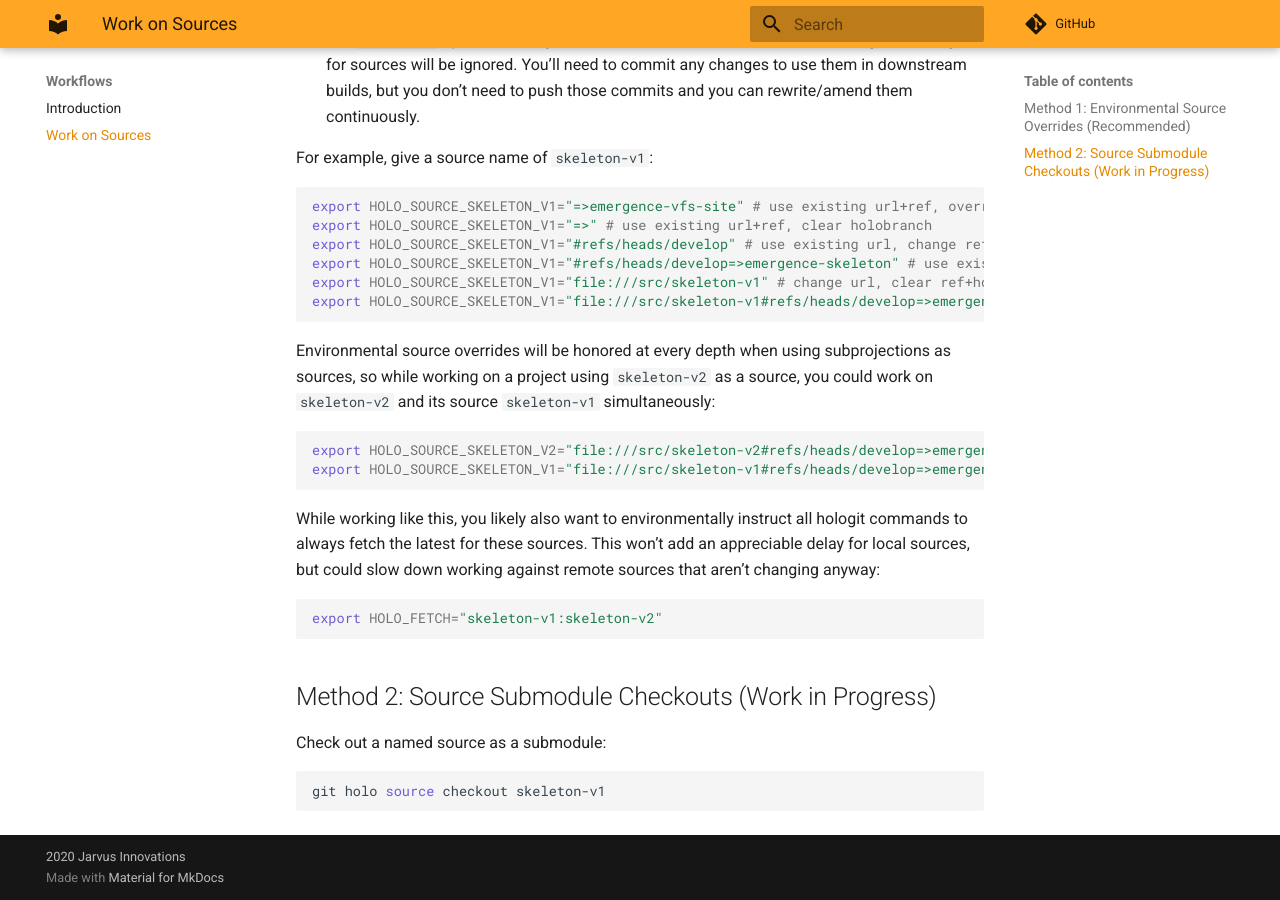
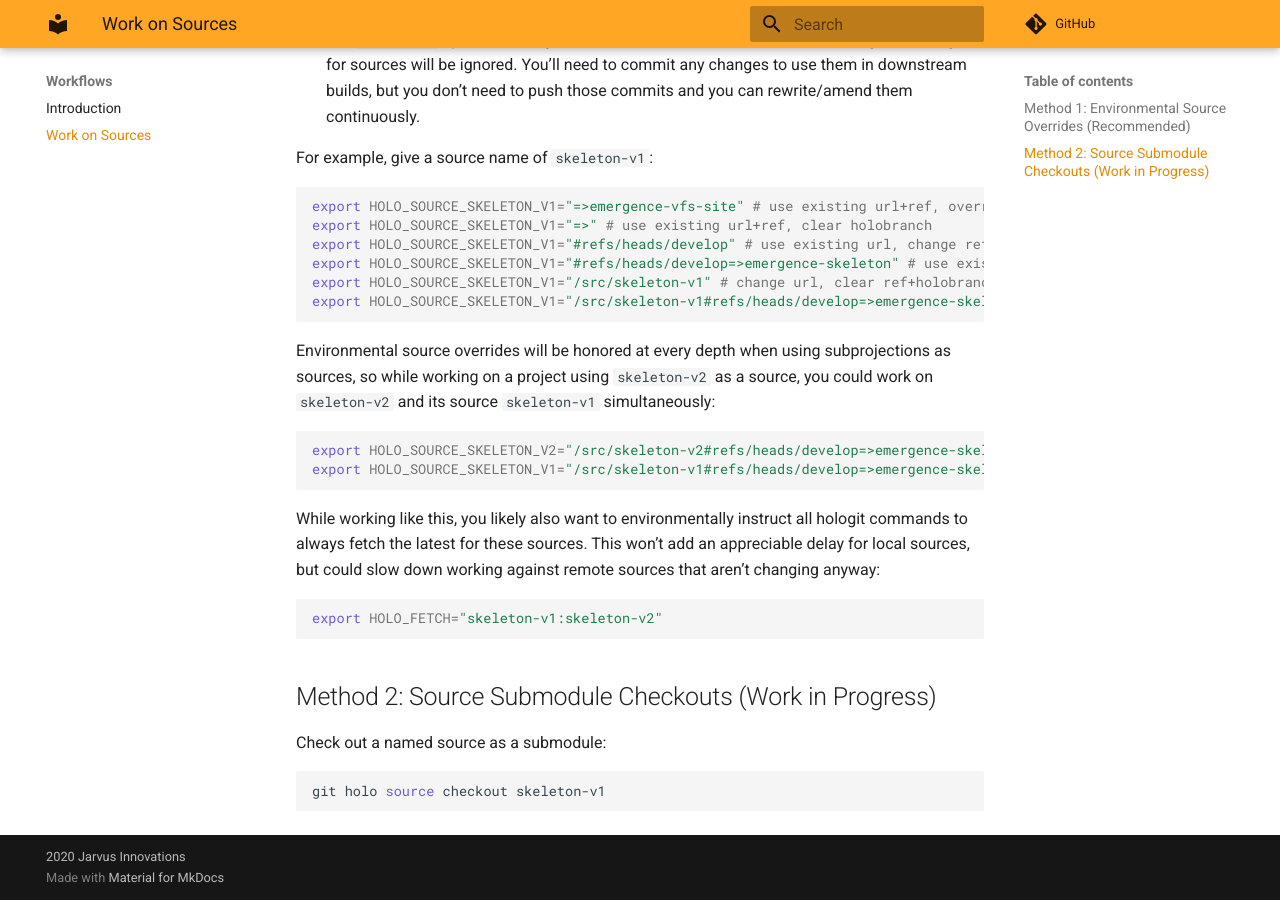
Before and after one commit to JarvusInnovations/hologit, an MkDocs documentation site: the page built from docs/workflows/work-on-sources.md, in a window 1280 px wide and 900 px high, scrolled down 727 px. Built offline with MkDocs 1.6.1 and Material for MkDocs 9.7.7, drawn with Linux system fonts in a browser that asks for light colours; nearby versions of some CDN libraries; comment, search, counter and statistics services are not loaded.

Commit message:
Revert "fix(docs): update syntax for local repositories"
This reverts commit 6de7c4adc54b1a1eedb813a3d00dbb6e897ae64c.

````diff
--- a/docs/workflows/work-on-sources.md
+++ b/docs/workflows/work-on-sources.md
@@ -26,15 +26,15 @@ export HOLO_SOURCE_SKELETON_V1="=>emergence-vfs-site" # use existing url+ref, ov
 export HOLO_SOURCE_SKELETON_V1="=>" # use existing url+ref, clear holobranch
 export HOLO_SOURCE_SKELETON_V1="#refs/heads/develop" # use existing url, change ref, clear holobranch
 export HOLO_SOURCE_SKELETON_V1="#refs/heads/develop=>emergence-skeleton" # use existing url, change ref, keep holobranch
-export HOLO_SOURCE_SKELETON_V1="file:///src/skeleton-v1" # change url, clear ref+holobranch
-export HOLO_SOURCE_SKELETON_V1="file:///src/skeleton-v1#refs/heads/develop=>emergence-skeleton" # change url+ref, keep holobranch
+export HOLO_SOURCE_SKELETON_V1="/src/skeleton-v1" # change url, clear ref+holobranch
+export HOLO_SOURCE_SKELETON_V1="/src/skeleton-v1#refs/heads/develop=>emergence-skeleton" # change url+ref, keep holobranch
 ```
 
 Environmental source overrides will be honored at every depth when using subprojections as sources, so while working on a project using `skeleton-v2` as a source, you could work on `skeleton-v2` and its source `skeleton-v1` simultaneously:
 
 ```bash
-export HOLO_SOURCE_SKELETON_V2="file:///src/skeleton-v2#refs/heads/develop=>emergence-skeleton"
-export HOLO_SOURCE_SKELETON_V1="file:///src/skeleton-v1#refs/heads/develop=>emergence-skeleton"
+export HOLO_SOURCE_SKELETON_V2="/src/skeleton-v2#refs/heads/develop=>emergence-skeleton"
+export HOLO_SOURCE_SKELETON_V1="/src/skeleton-v1#refs/heads/develop=>emergence-skeleton"
 ```
 
 While working like this, you likely also want to environmentally instruct all hologit commands to always fetch the latest for these sources. This won't add an appreciable delay for local sources, but could slow down working against remote sources that aren't changing anyway:
````
Also changed, not shown: docs/grand-tour/holosources.md (+3 -3 lines).
